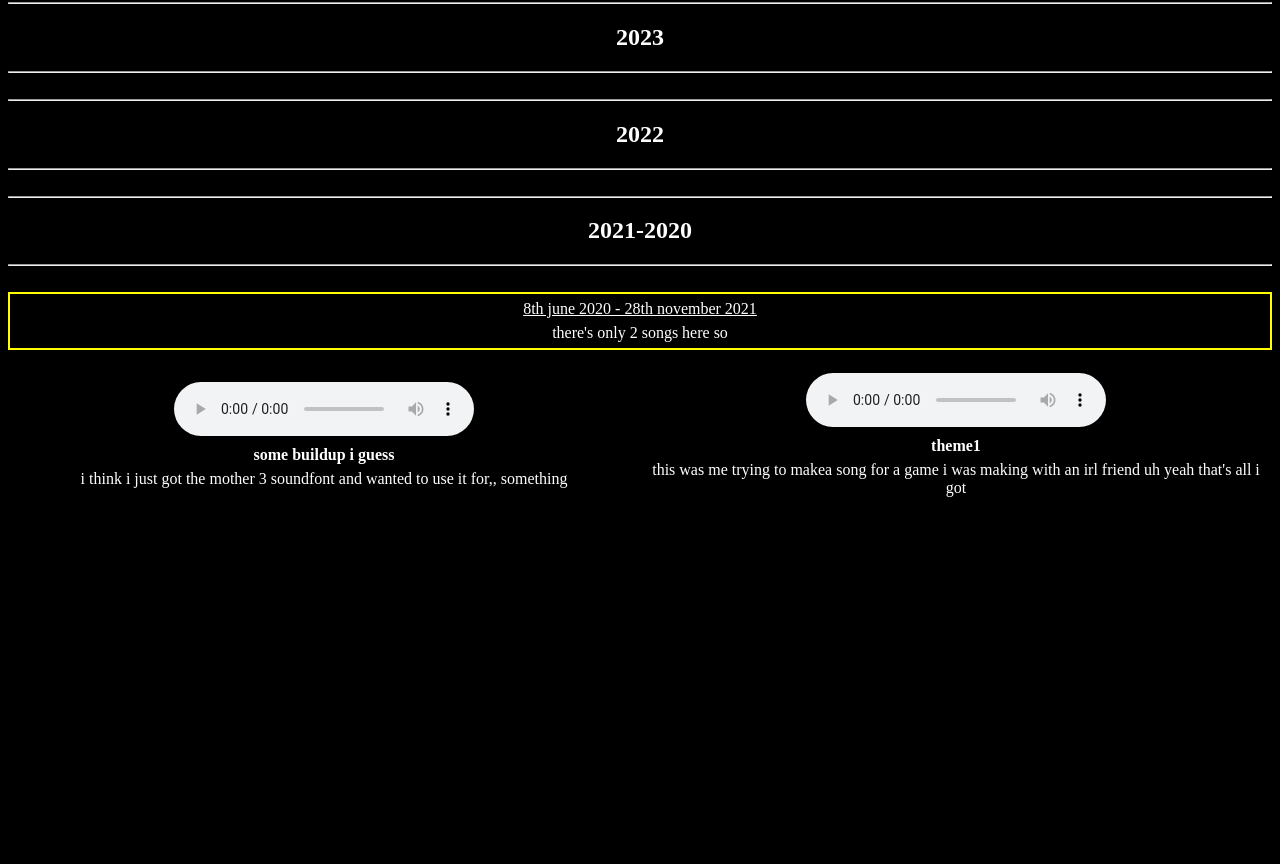
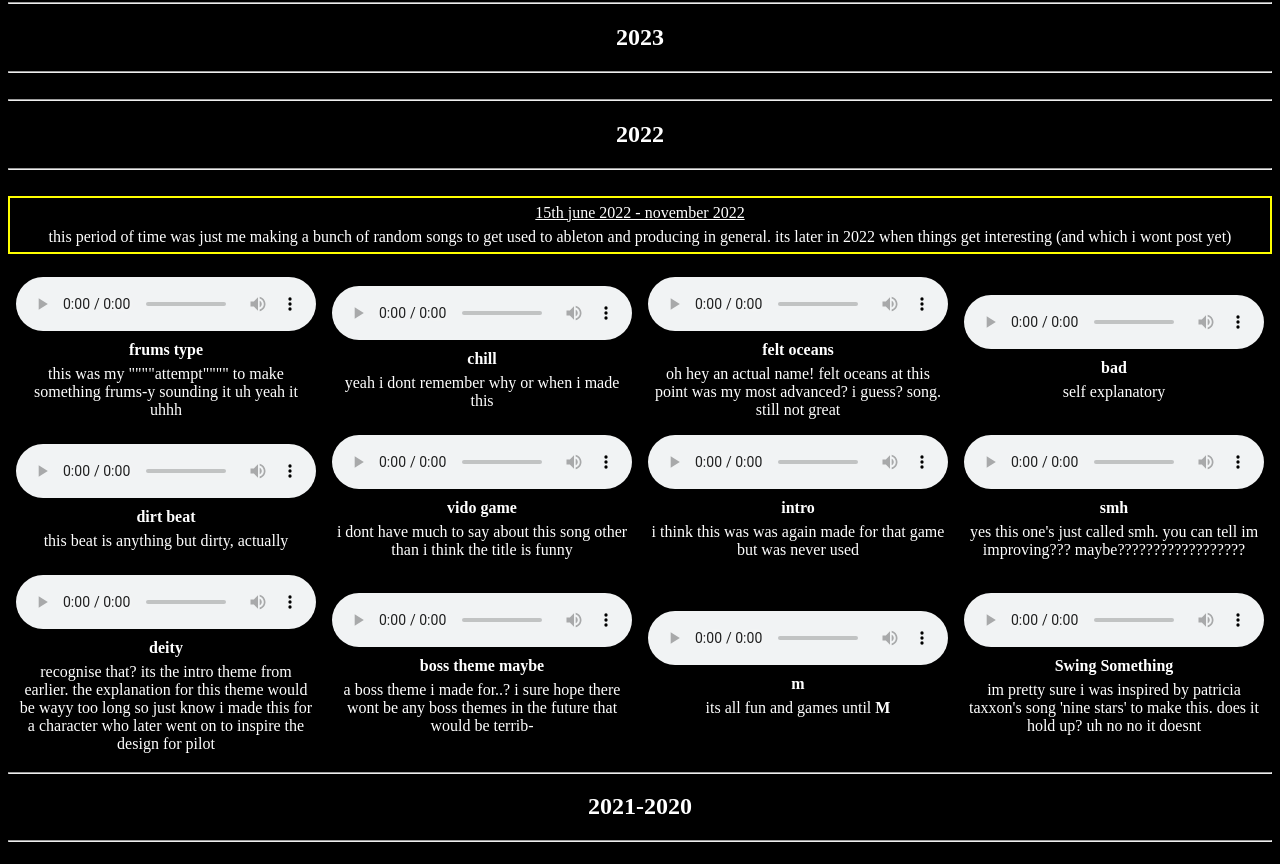
Before and after one commit to Blooping2/Blooping2.github.io, a plain HTML site: page art/music.html in a window 1280 px wide. Shown: the part 88-952 px from the top of the page. Before the commit the page ends 800 px from the top, so only its background shows below. Drawn offline with Linux system fonts and the light colour scheme.

Commit message:
music no way this is just like tally h-

```diff
--- a/art/music.html
+++ b/art/music.html
@@ -20,25 +20,101 @@
 <div class="fart">
 
   <hr><h2>2023</h2><hr>
-
   <div class="row">
     <div class="column">
     </div>
   </div>
 
   <hr><h2>2022</h2><hr>
-
+  <br>
+  <div class="subtitle">
+    <p style="margin:6px;"><u>15th june 2022 - november 2022</u></p>
+    <p style="margin:6px;">this period of time was just me making a bunch of random songs to get used to ableton and producing in general. its later in 2022 when things get interesting (and which i wont post yet)</p>
+  </div><br>
   <div class="row">
     <div class="column">
+      <audio controls>
+        <source src="Frums type.mp3" type="audio/mp3"></audio>
+      <h4 style="margin:6px;">frums type</h4>
+      <p style="margin:6px;">this was my """"attempt"""" to make something frums-y sounding it uh yeah it uhhh</p>
+    </div>
+    <div class="column">
+      <audio controls>
+        <source src="Chill.mp3" type="audio/mp3"></audio>
+      <h4 style="margin:6px;">chill</h4>
+      <p style="margin:6px;">yeah i dont remember why or when i made this</p>
+    </div>
+    <div class="column">
+      <audio controls>
+        <source src="Felt Oceans.wav" type="audio/wav"></audio>
+      <h4 style="margin:6px;">felt oceans</h4>
+      <p style="margin:6px;">oh hey an actual name! felt oceans at this point was my most advanced? i guess? song. still not great</p>
+    </div>
+    <div class="column">
+      <audio controls>
+        <source src="Bad.mp3" type="audio/mp3"></audio>
+      <h4 style="margin:6px;">bad</h4>
+      <p style="margin:6px;">self explanatory</p>
+    </div>
+  </div>
+  <div class="row">
+    <div class="column">
+      <audio controls>
+        <source src="Dirt Beat.mp3" type="audio/mp3"></audio>
+      <h4 style="margin:6px;">dirt beat</h4>
+      <p style="margin:6px;">this beat is anything but dirty, actually</p>
+    </div>
+    <div class="column">
+      <audio controls>
+        <source src="vido game.mp3" type="audio/mp3"></audio>
+      <h4 style="margin:6px;">vido game</h4>
+      <p style="margin:6px;">i dont have much to say about this song other than i think the title is funny</p>
+    </div>
+    <div class="column">
+      <audio controls>
+        <source src="Intro.mp3" type="audio/mp3"></audio>
+      <h4 style="margin:6px;">intro</h4>
+      <p style="margin:6px;">i think this was was again made for that game but was never used</p>
+    </div>
+    <div class="column">
+      <audio controls>
+        <source src="smh.mp3" type="audio/mp3"></audio>
+      <h4 style="margin:6px;">smh</h4>
+      <p style="margin:6px;">yes this one's just called smh. you can tell im improving??? maybe??????????????????</p>
+    </div>
+  </div>
+  <div class="row">
+    <div class="column">
+      <audio controls>
+        <source src="Deity.mp3" type="audio/mp3"></audio>
+      <h4 style="margin:6px;">deity</h4>
+      <p style="margin:6px;">recognise that? its the intro theme from earlier. the explanation for this theme would be wayy too long so just know i made this for a character who later went on to inspire the design for pilot</p>
+    </div>
+    <div class="column">
+      <audio controls>
+        <source src="Boss theme maybe.mp3" type="audio/mp3"></audio>
+      <h4 style="margin:6px;">boss theme maybe</h4>
+      <p style="margin:6px;">a boss theme i made for..? i sure hope there wont be any boss themes in the future that would be terrib-</p>
+    </div>
+    <div class="column">
+      <audio controls>
+        <source src="m.mp3" type="audio/mp3"></audio>
+      <h4 style="margin:6px;">m</h4>
+      <p style="margin:6px;">its all fun and games until <b>M</></b></p>
+    </div>
+    <div class="column">
+      <audio controls>
+        <source src="Swing Something.wav" type="audio/wav"></audio>
+      <h4 style="margin:6px;">Swing Something</h4>
+      <p style="margin:6px;">im pretty sure i was inspired by patricia taxxon's song 'nine stars' to make this. does it hold up? uh no no it doesnt</p>
     </div>
   </div>
 
   <hr><h2>2021-2020</h2><hr>
-
   <br>
   <div class="subtitle">
     <p style="margin:6px;"><u>8th june 2020 - 28th november 2021</u></p>
-    <p style="margin:6px;">there's only 2 songs here so</p>
+    <p style="margin:6px;">there's only 2 songs here so (ok i lied theres more)</p>
   </div><br>
   <div class="row">
     <div class="column">
@@ -53,6 +129,12 @@
       <h4 style="margin:6px;">theme1</h4>
       <p style="margin:6px;">this was me trying to makea song for a game i was making with an irl friend uh yeah that's all i got</p>
     </div>
+    <div class="column">
+      <audio controls>
+        <source src="Cave or smth.mp3" type="audio/mp3"></audio>
+      <h4 style="margin:6px;">cave or smth</h4>
+      <p style="margin:6px;">this was also a song for the game for a cave or smth. these never got used.</p>
+    </div>
   </div>
 </div>
 
```
Also changed, not shown: 11 other files.
